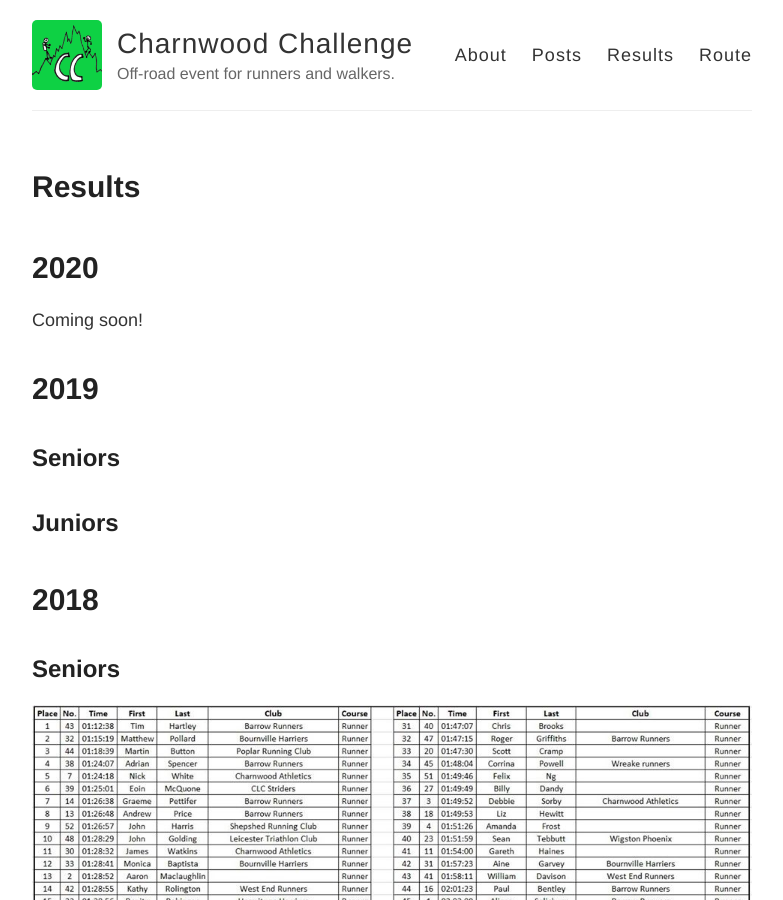
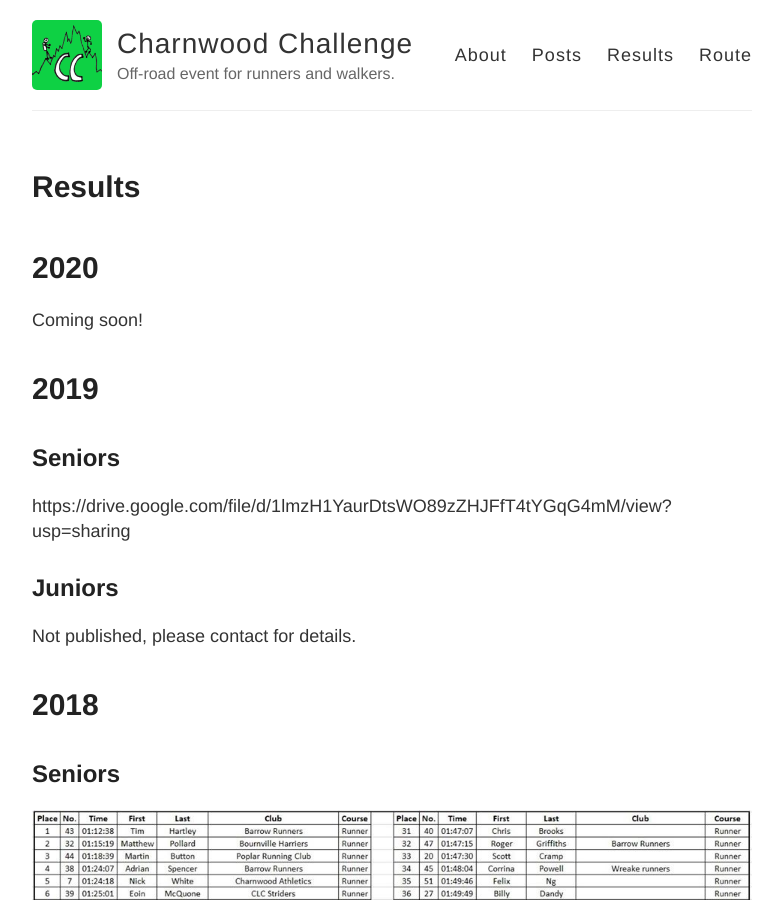
Before and after one commit to Charnwood-Challenge/Charnwood-Challenge.github.io, a Jekyll site: the page built from results.md, in a window 1280 px wide and 900 px high. Shown: the whole window, without its empty margins (248-1031 px from the left). Built offline with Jekyll 4.4.1, drawn with Linux system fonts in a browser that asks for light colours.

Commit message:
Update results.md

```diff
--- a/results.md
+++ b/results.md
@@ -12,7 +12,12 @@
 
 ## Seniors
 
+https://drive.google.com/file/d/1lmzH1YaurDtsWO89zZHJFfT4tYGqG4mM/view?usp=sharing
+
+
 ## Juniors
+
+Not published, please contact for details.
 
 # 2018
 
```
